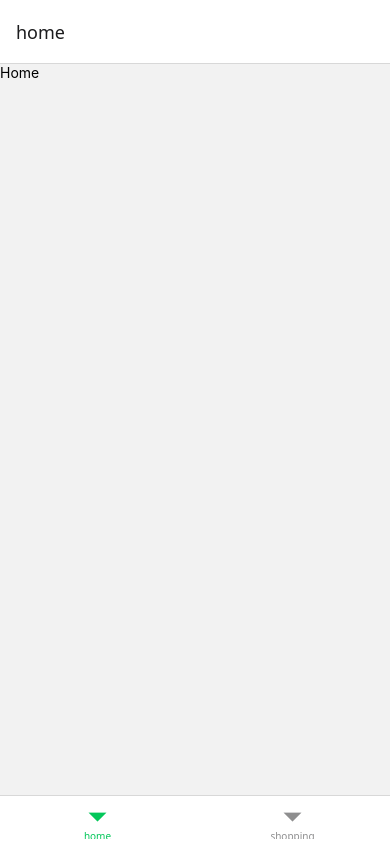
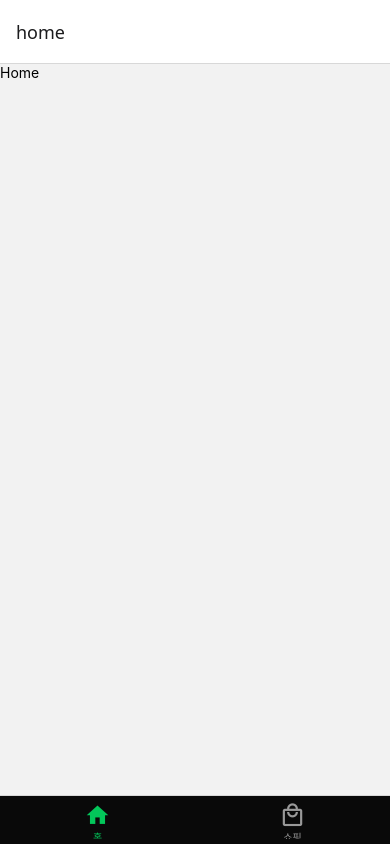
Before and after one commit to bbyik-k/rnApp, a React Native app: screen / in a window 390 px wide. Built offline with nearby package versions, Linux system fonts and the light colour scheme.

Commit message:
feat: apply MaterialCommunityIcons to bottom tabs

```diff
--- a/App.tsx
+++ b/App.tsx
@@ -6,21 +6,46 @@ import ShoppingScreen from './screens/ShoppingScreen';
 import { RootStackParamList, RouteNames } from './routes';
 import { createNativeStackNavigator } from '@react-navigation/native-stack';
 import BrowserScreen from './screens/BrowserScreen';
+import Icon from 'react-native-vector-icons/MaterialCommunityIcons';
 
 const Tab = createBottomTabNavigator();
 const Stack = createNativeStackNavigator<RootStackParamList>();
+
+const HomeIcon = ({ focused, color }: { focused: boolean; color: string }) => {
+  const iconName = focused ? 'home' : 'home-outline';
+  return <Icon name={iconName} size={26} color={color} />;
+};
+const ShoppingIcon = ({
+  focused,
+  color,
+}: {
+  focused: boolean;
+  color: string;
+}) => {
+  const iconName = focused ? 'shopping' : 'shopping-outline';
+  return <Icon name={iconName} size={26} color={color} />;
+};
 
 const HomeTab = () => {
   return (
     <Tab.Navigator
       screenOptions={{
         tabBarActiveTintColor: '#03C75A', // 네이버 그린
-        tabBarStyle: { backgroundColor: '#fff' },
+        tabBarInactiveTintColor: '#999999',
+        tabBarStyle: { backgroundColor: '#090909' },
         // headerShown: false,
       }}
     >
-      <Tab.Screen name={RouteNames.HOME} component={HomeScreen} />
-      <Tab.Screen name={RouteNames.SHOPPING} component={ShoppingScreen} />
+      <Tab.Screen
+        name={RouteNames.HOME}
+        component={HomeScreen}
+        options={{ tabBarLabel: '홈', tabBarIcon: HomeIcon }}
+      />
+      <Tab.Screen
+        name={RouteNames.SHOPPING}
+        component={ShoppingScreen}
+        options={{ tabBarLabel: '쇼핑', tabBarIcon: ShoppingIcon }}
+      />
     </Tab.Navigator>
   );
 };
--- a/package.json
+++ b/package.json
@@ -36,6 +36,7 @@
     "@react-native/typescript-config": "0.80.0",
     "@types/jest": "^29.5.13",
     "@types/react": "^19.1.0",
+    "@types/react-native-vector-icons": "^6.4.18",
     "@types/react-test-renderer": "^19.1.0",
     "eslint": "^8.19.0",
     "jest": "^29.6.3",
--- a/screens/ShoppingScreen.tsx
+++ b/screens/ShoppingScreen.tsx
@@ -2,6 +2,7 @@ import React from 'react';
 import { Text, TouchableOpacity, View } from 'react-native';
 import { RootStackParamList, RouteNames } from '../routes';
 import { NativeStackScreenProps } from '@react-navigation/native-stack';
+import Icon from 'react-native-vector-icons/MaterialIcons';
 
 type Props = NativeStackScreenProps<RootStackParamList>;
 
@@ -15,6 +16,7 @@ export default function ShoppingScreen({ navigation }: Props) {
       >
         <Text>Go To Browser</Text>
       </TouchableOpacity>
+      <Icon name="home" size={50} color="#03C75A" />
     </View>
   );
 }
```
Also changed, not shown: 3 other files (tests, documents, lock files or other folders).
